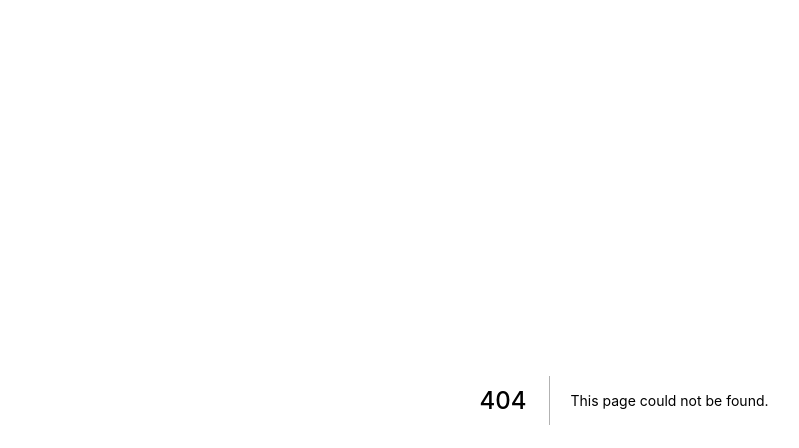
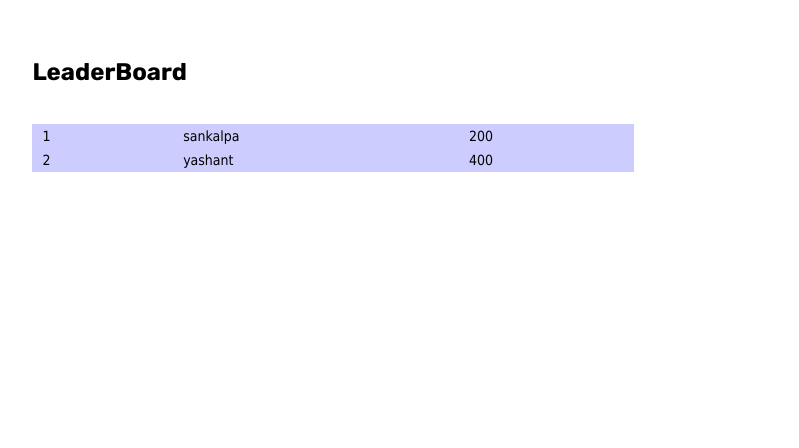
Before and after one commit to Anurodhyadav/codekamp, a Next.js app in the folder my-app/: page /leaderboard in a window 1280 px wide. Before the commit this address had no page. Shown: the top 448 px of the page, without its empty margins (16-815 px from the left). Built offline with nearby package versions, Linux system fonts and the light colour scheme.

Commit message:
added leaderboard component

```diff
--- /dev/null
+++ b/my-app/components/Table.js
@@ -0,0 +1,27 @@
+import styled from "styled-components";
+
+export const Table = styled.table`
+  width: 50%;
+  margin: 10px;
+  border-collapse: collapse;
+  font-family: Tahoma, sans-serif;
+  font-size: 14px;
+  overflow-x: scroll;
+  text-align: left;
+
+  & > thead {
+    color: white;
+    border: none;
+    cursor: pointer;
+  }
+
+  & > thead > tr > th {
+    padding: 6px 10px;
+  }
+
+  & td {
+    padding: 4px 10px;
+    color: black;
+    background: var(--lightPurple);
+  }
+`;
--- /dev/null
+++ b/my-app/pages/leaderboard.js
@@ -0,0 +1,50 @@
+import styled from "styled-components";
+import { Table } from "../components/Table";
+
+const LeaderBoard = () => {
+  const points = {
+    1: {
+      rank: 1,
+      nickname: "sankalpa",
+      points: 200,
+    },
+    2: {
+      rank: 2,
+      nickname: "yashant",
+      points: 400,
+    },
+  };
+  const tableData = Object.values(points).map((data, index) => {
+    return (
+      <tr key={index}>
+        <td>{data.rank}</td>
+        <td>{data.nickname}</td>
+        <td>{data.points}</td>
+      </tr>
+    );
+  });
+
+  return (
+    <LeaderBoardContainer>
+      <Title>LeaderBoard</Title>
+      <Table>
+        <thead>
+          <th>Rank</th>
+          <th>Nickname</th>
+          <th>Points</th>
+        </thead>
+        <tbody>{tableData}</tbody>
+      </Table>
+    </LeaderBoardContainer>
+  );
+};
+
+export default LeaderBoard;
+
+const LeaderBoardContainer = styled.div`
+  padding: 3%;
+`;
+
+const Title = styled.h2`
+  margin-left: 10px;
+`;
```
